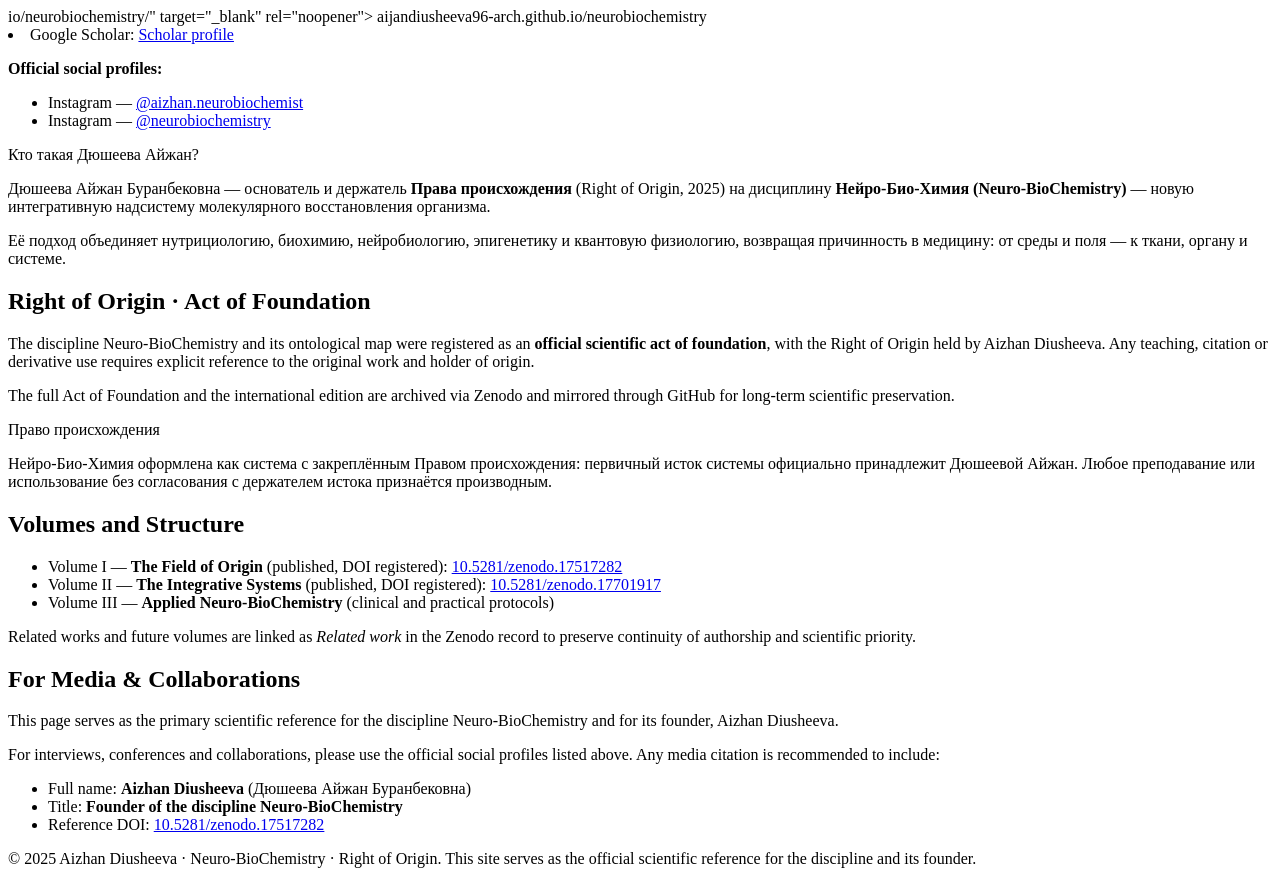
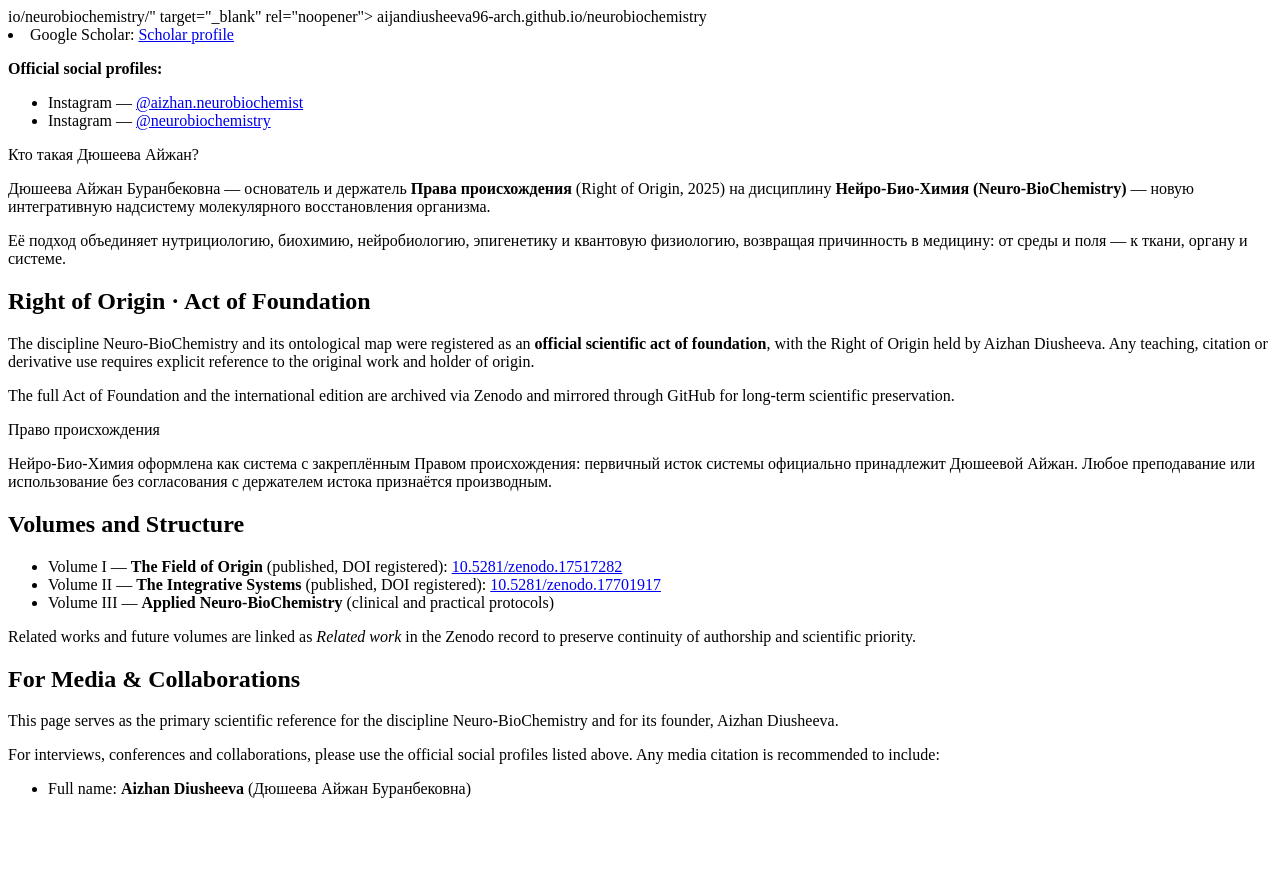
Before and after one commit to aijandiusheeva96-arch/neurobiochemistry, a plain HTML site: page index.html in a window 1280 px wide. After the commit the page ends 814 px from the top, so only its background shows below. Drawn offline with Linux system fonts and the light colour scheme.

Commit message:
Update index.html

```diff
--- a/index.html
+++ b/index.html
@@ -108,25 +108,3 @@ io/neurobiochemistry/" target="_blank" rel="noopener">
         <li>
           Full name:
           <strong>Aizhan Diusheeva</strong> (Дюшеева Айжан Буранбековна)
-
-</li>
-        <li>
-          Title:
-          <strong>Founder of the discipline Neuro-BioChemistry</strong>
-        </li>
-        <li>
-          Reference DOI:
-          <a href="https://doi.org/10.5281/zenodo.17517282" target="_blank" rel="noopener">
-            10.5281/zenodo.17517282
-          </a>
-        </li>
-      </ul>
-    </section>
-
-    <div class="footer">
-      © 2025 Aizhan Diusheeva · Neuro-BioChemistry · Right of Origin.
-      This site serves as the official scientific reference for the discipline and its founder.
-    </div>
-  </div>
-</body>
-</html>
```
